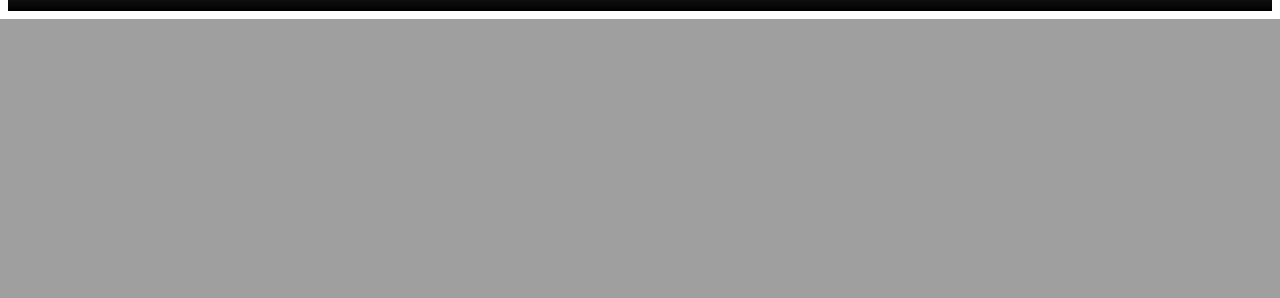
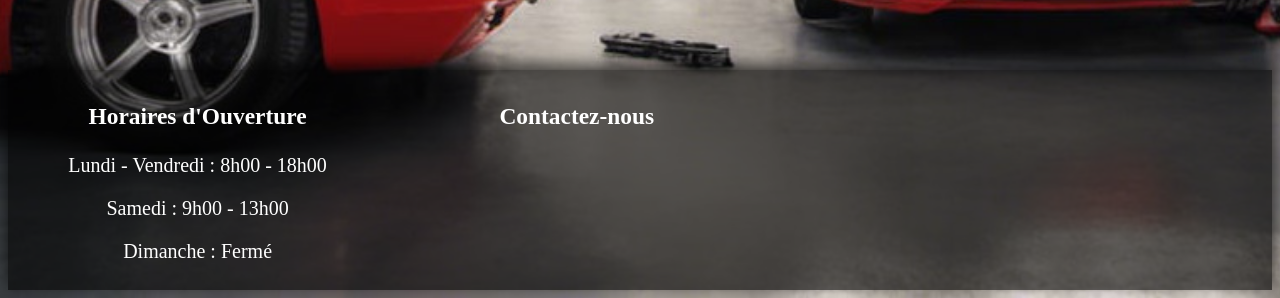
Before and after one commit to Pollenmiguel/garage, a PHP site: page / in a window 1280 px wide. Shown: the part 934-1232 px from the top of the page. Before the commit the page ends 953 px from the top, so only its background shows below. Run offline with PHP 8.4, Linux system fonts and the light colour scheme.

Commit message:
maj header & footer & services

```diff
--- a/index.html
+++ b/index.html
@@ -8,6 +8,9 @@
 </head>
 <body>
     <!-- En-tête avec le logo et le lien de connexion -->
+
+    <div class="background">
+
     <header>
         <div class="logo">
             <img src="logo/logogarage2.png" alt="Logo Garage V. Parrot">
@@ -67,6 +70,8 @@
 
     </section>
 
+</div>
+
 
 
     <!-- Horaires d'Ouverture -->
--- a/style.css
+++ b/style.css
@@ -1,8 +1,12 @@
 
-
+body {
+    background-image: url('images/garage3.jpg');
+    background-size: cover;
+    background-repeat: no-repeat;
+}
 
 header {
-    background: linear-gradient(to bottom, black, white);
+    background:  rgba(0, 0, 0, 0.7);
     box-shadow: 0px 5px 15px rgba(0, 0, 0, 0.7);
     padding: 10px 0;
     display: flex;
@@ -134,29 +145,37 @@ font-size: 30px;
 footer {
     display: flex;
     flex-direction: row;
-    background: linear-gradient(to bottom, white, black);;
-    color: black;
+    background: rgba(0, 0, 0, 0.6);
     padding: 10px 0;
     text-align: center;
     bottom: 0 ;
+    height: 25vh;
+    margin-top: 30vh;
+    box-shadow: 0px -5px 15px rgba(0, 0, 0, 0.7);
+
+
 }
 
 
 .opening-hours {
 
 width: 30%;
+color: #fff;
+font-size: 20px;
 }
 
 .contact {
 
 width: 30%;
+color: #fff;
+font-size: 20px;
 
 }
 
 /* Ajoutez ici d'autres styles pour le reste de votre contenu. */
 
-
-/* div, aside, p, section, img, ul, nav, li, main, h1, h2, h3, .social-column, .social-container, .sport-info, .container-main-sidebar, header, .logo, .presentation, .video-container
+/*
+div, aside, p, section, img, ul, nav, li, main, h1, h2, h3, .social-column, .social-container, .sport-info, .container-main-sidebar, header, .logo, .presentation, .video-container
     .content{
     border-color: red;
     border-style: solid;
```
Also changed, not shown: other parts of style.css (+31 -24 lines), images/garage3.jpg (added).
